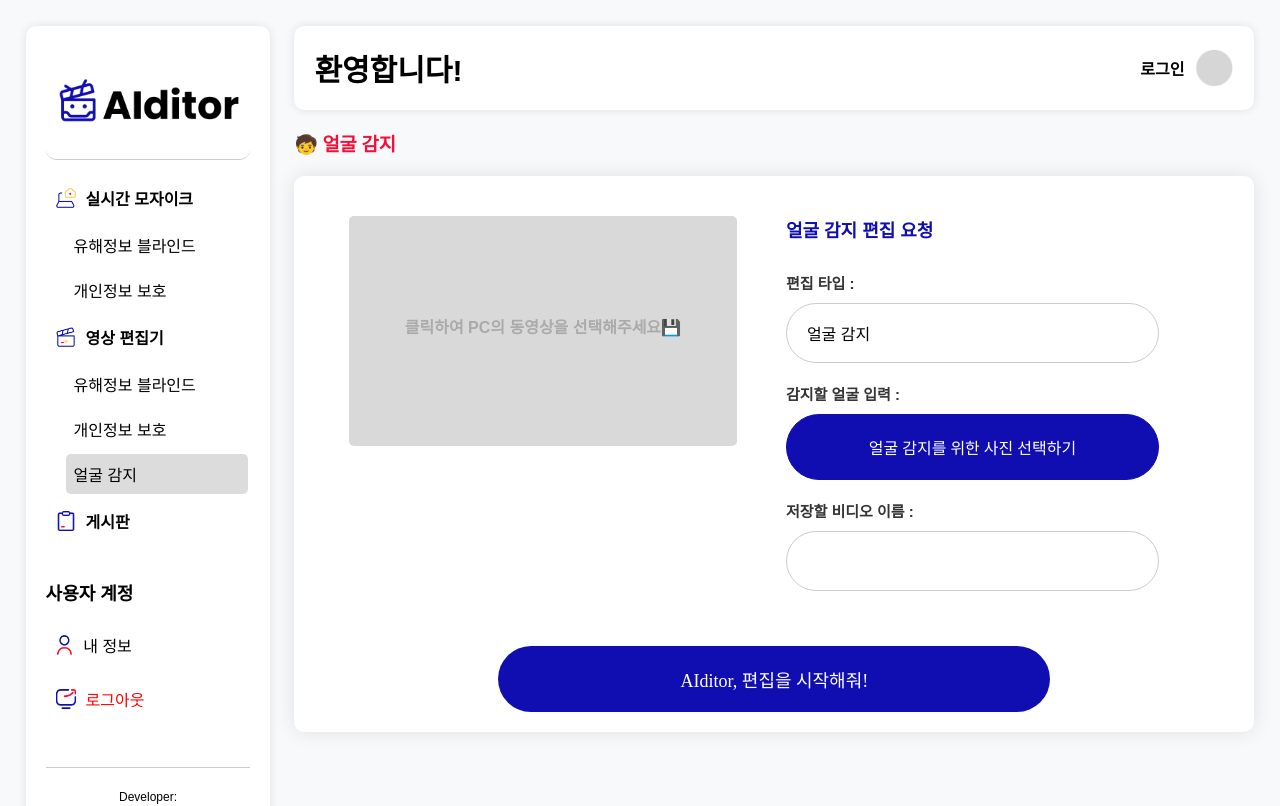
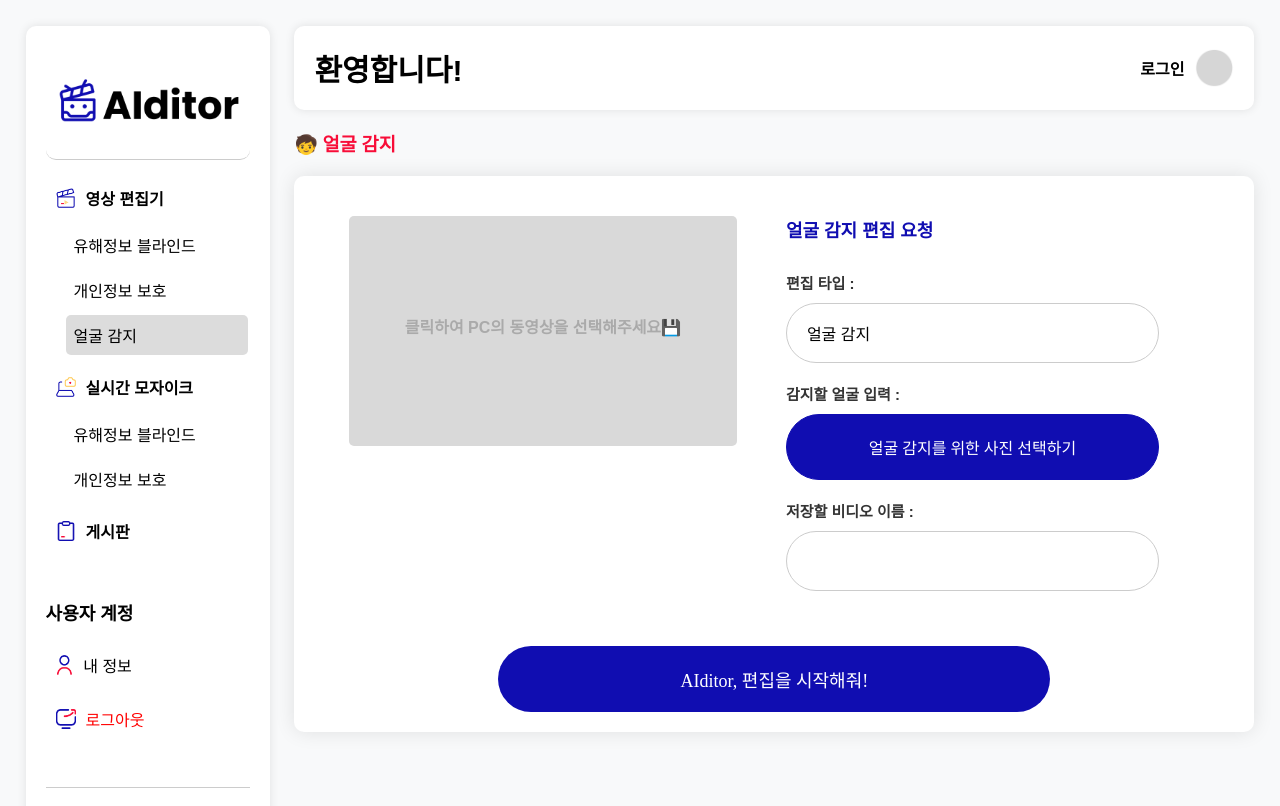
Before and after one commit to jijijiwon/aiditor_develop, a React app in the folder frontend/: page /FaceDetectionRequest in a window 1280 px wide. Shown: the top 806 px of the page. Built offline with nearby package versions, Linux system fonts and the light colour scheme; no server answers; a web font is replaced by a local one.

Commit message:
fix : prevent enter submit

```diff
--- a/frontend/src/components/Sidebar.css
+++ b/frontend/src/components/Sidebar.css
@@ -59,6 +59,10 @@
 .sidebar ul {
   list-style-type: none;
   padding: 0;
+
+  li {
+    margin-bottom: 10px;
+  }
 }
 .sidebar ul li a {
   text-decoration: none;
--- a/frontend/src/components/Sidebar.jsx
+++ b/frontend/src/components/Sidebar.jsx
@@ -101,43 +101,6 @@
         <ul>
           <li>
             <Link
-              to="/RealtimeDescription"
-              className={
-                location.pathname.includes("/RealtimeDescription")
-                  ? "active"
-                  : ""
-              }
-            >
-              <img
-                src="/images/realtime.png"
-                alt="icon"
-                className="menu-icon"
-              />
-              실시간 모자이크
-            </Link>
-            <ul className="submenu">
-              <li>
-                <Link
-                  to="/RTModeration"
-                  className={
-                    location.pathname === "/RTModeration" ? "active" : ""
-                  }
-                >
-                  유해정보 블라인드
-                </Link>
-              </li>
-              <li>
-                <Link
-                  to="/RTPrivacy"
-                  className={location.pathname === "/RTPrivacy" ? "active" : ""}
-                >
-                  개인정보 보호
-                </Link>
-              </li>
-            </ul>
-          </li>
-          <li>
-            <Link
               to="/VideoEditorDescription"
               className={
                 location.pathname.includes("/VideoEditorDescription")
@@ -185,6 +148,43 @@
                   }
                 >
                   얼굴 감지
+                </Link>
+              </li>
+            </ul>
+          </li>
+          <li>
+            <Link
+              to="/RealtimeDescription"
+              className={
+                location.pathname.includes("/RealtimeDescription")
+                  ? "active"
+                  : ""
+              }
+            >
+              <img
+                src="/images/realtime.png"
+                alt="icon"
+                className="menu-icon"
+              />
+              실시간 모자이크
+            </Link>
+            <ul className="submenu">
+              <li>
+                <Link
+                  to="/RTModeration"
+                  className={
+                    location.pathname === "/RTModeration" ? "active" : ""
+                  }
+                >
+                  유해정보 블라인드
+                </Link>
+              </li>
+              <li>
+                <Link
+                  to="/RTPrivacy"
+                  className={location.pathname === "/RTPrivacy" ? "active" : ""}
+                >
+                  개인정보 보호
                 </Link>
               </li>
             </ul>
--- a/frontend/src/routes/FaceDetectionRequest.js
+++ b/frontend/src/routes/FaceDetectionRequest.js
@@ -176,6 +176,12 @@
     };
 
     video.src = URL.createObjectURL(file);
+  };
+
+  const handleKeyDown = (event) => {
+    if (event.key === "Enter") {
+      event.preventDefault(); // 엔터 키 눌렀을 때 기본 동작 방지
+    }
   };
 
   const handleSubmit = async (event) => {
@@ -381,6 +387,7 @@
                   value={newVideoName}
                   onChange={handleNameChange}
                   onBlur={handleNameBlur}
+                  onKeyDown={handleKeyDown}
                   required
                 />
               </label>
--- a/frontend/src/routes/ModerationRequest.js
+++ b/frontend/src/routes/ModerationRequest.js
@@ -190,6 +190,12 @@
     video.src = URL.createObjectURL(file);
   };
 
+  const handleKeyDown = (event) => {
+    if (event.key === "Enter") {
+      event.preventDefault(); // 엔터 키 눌렀을 때 기본 동작 방지
+    }
+  };
+
   const handleSubmit = async (event) => {
     event.preventDefault();
     if (selectedLabels.length === 0) {
@@ -355,6 +361,7 @@
                   value={newVideoName}
                   onChange={handleNameChange}
                   onBlur={handleNameBlur}
+                  onKeyDown={handleKeyDown}
                   required
                 />
               </label>
--- a/frontend/src/routes/PrivacyProtectionRequest.js
+++ b/frontend/src/routes/PrivacyProtectionRequest.js
@@ -189,6 +189,12 @@
     video.src = URL.createObjectURL(file);
   };
 
+  const handleKeyDown = (event) => {
+    if (event.key === "Enter") {
+      event.preventDefault(); // 엔터 키 눌렀을 때 기본 동작 방지
+    }
+  };
+
   const handleSubmit = async (event) => {
     event.preventDefault();
     if (selectedLabels.length === 0) {
@@ -355,6 +361,7 @@
                   value={newVideoName}
                   onChange={handleNameChange}
                   onBlur={handleNameBlur}
+                  onKeyDown={handleKeyDown}
                   required
                 />
               </label>
```
